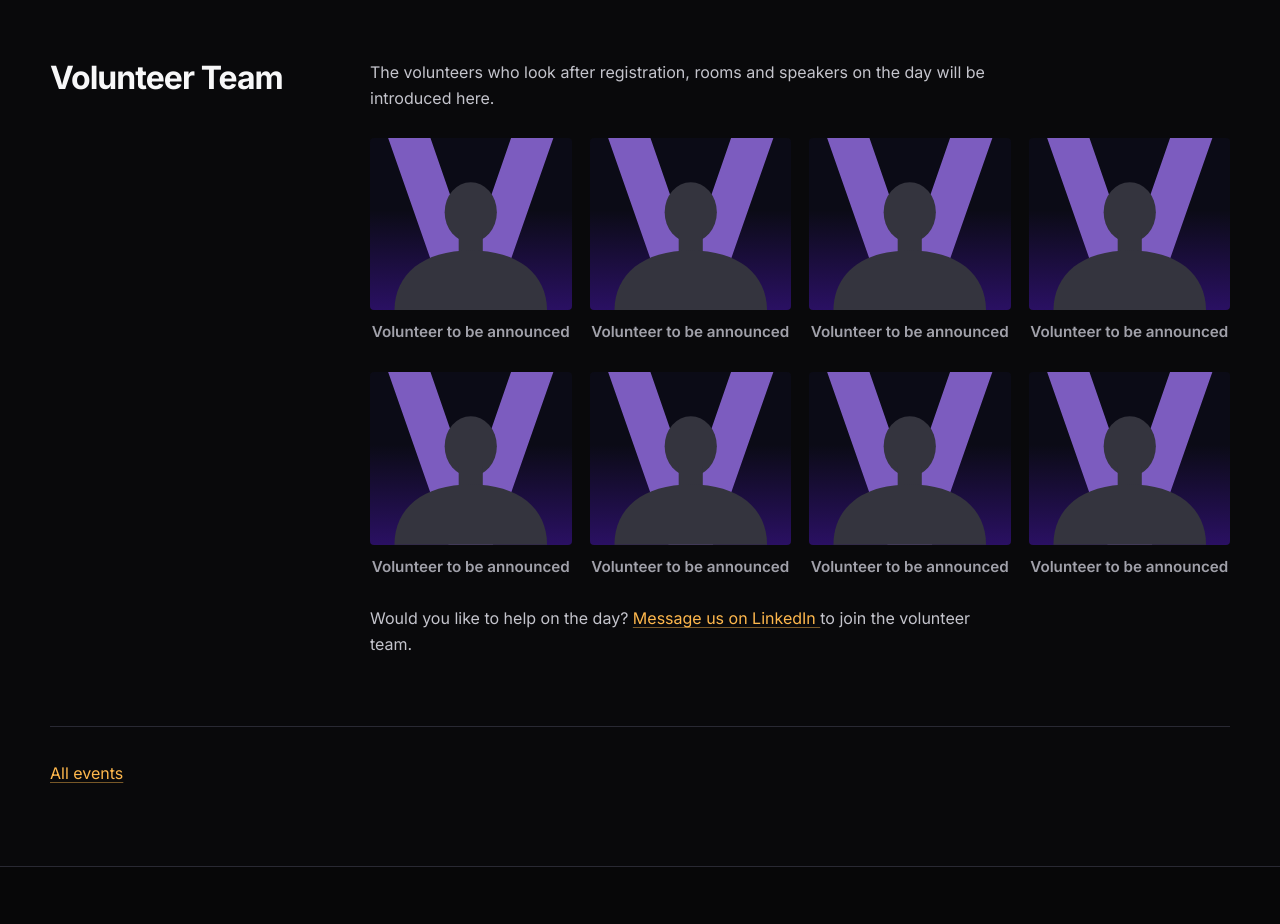
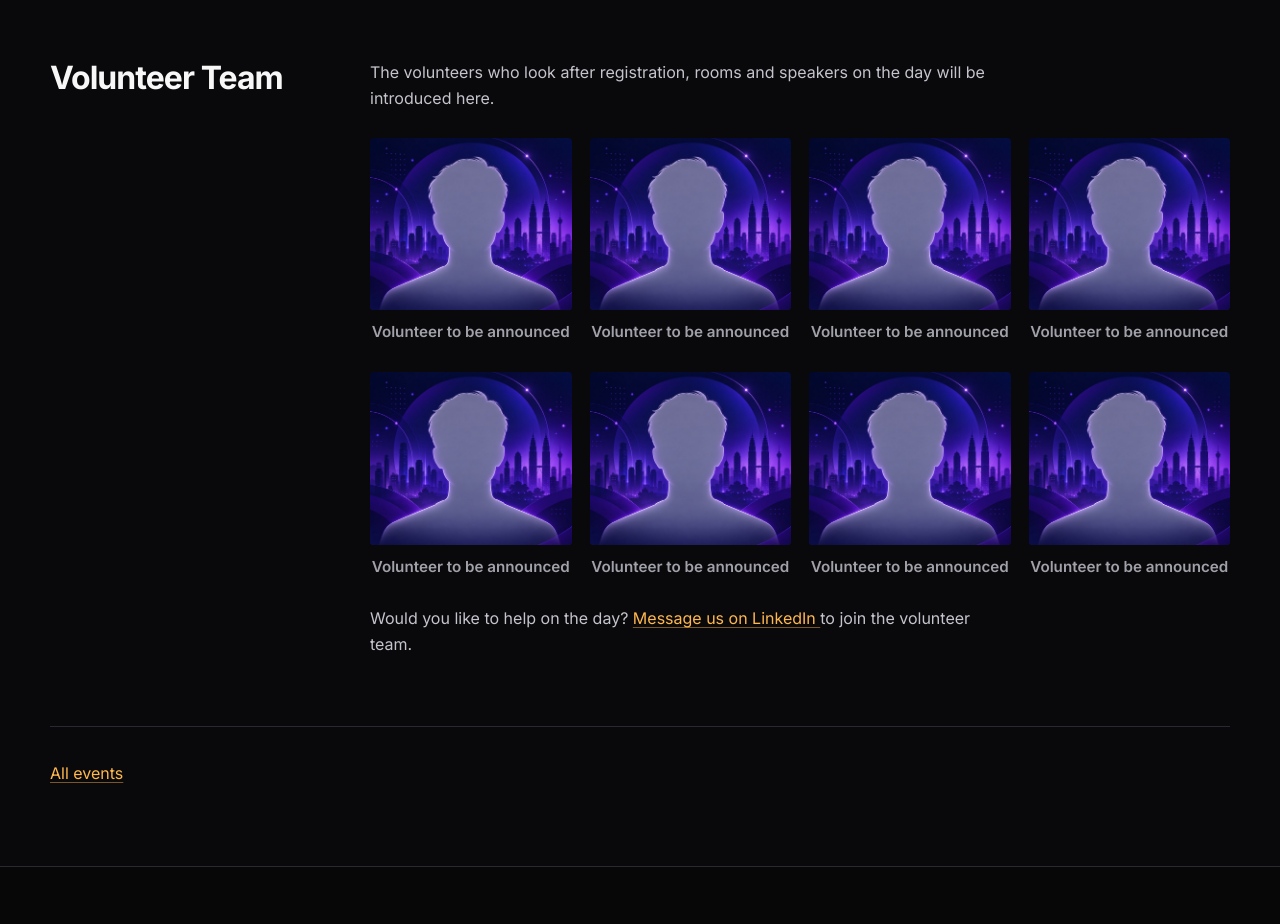
Before and after one commit to awsugaimlkl/website, an Astro site: page /events/community-day-2026 in a window 1280 px wide. Shown: the part 5760-6684 px from the top of the page. Built offline with nearby package versions, Linux system fonts and the light colour scheme; Astro itself is replaced by a stand-in of ours.

Commit message:
Use the skyline illustration for empty volunteer tiles
Tiles for volunteers not yet named now show a silhouette in front of
the Kuala Lumpur skyline (src/assets/volunteer-placeholder.jpg) in
place of the grey figure and V.

```diff
--- a/src/components/Volunteer.astro
+++ b/src/components/Volunteer.astro
@@ -1,9 +1,12 @@
 ---
 import { Image } from "astro:assets";
+import placeholderArt from "../assets/volunteer-placeholder.jpg";
 
 // One tile in the Community Day "Volunteer Team" grid: a purple V behind a
 // black-and-white photo, with the name underneath.
-// placeholder: an empty tile for a volunteer who has not been named yet.
+// placeholder: an empty tile for a volunteer who has not been named yet. It shows
+// the illustration in src/assets/volunteer-placeholder.jpg (a silhouette in front
+// of the Kuala Lumpur skyline) instead of the V.
 //
 // Photos live in src/assets/volunteers. A PNG or WebP with the background
 // removed sits in front of the V, like a cut-out. A JPG fills the whole tile.
@@ -34,16 +37,21 @@ const widths = [...new Set([280, maxWidth].filter((w) => w <= maxWidth))];
 
 <article class:list={["volunteer", { empty: placeholder, extra }]} aria-hidden={placeholder ? "true" : undefined}>
   <div class="tile">
-    <svg class="v" viewBox="0 0 100 86" preserveAspectRatio="none" aria-hidden="true">
-      <polygon points="9,0 30,0 50,58 70,0 91,0 61,86 39,86" />
-    </svg>
+    {!placeholder && (
+      <svg class="v" viewBox="0 0 100 86" preserveAspectRatio="none" aria-hidden="true">
+        <polygon points="9,0 30,0 50,58 70,0 91,0 61,86 39,86" />
+      </svg>
+    )}
 
     {placeholder ? (
-      <svg class="figure" viewBox="0 0 100 86" preserveAspectRatio="xMidYMax meet" aria-hidden="true">
-        <ellipse cx="50" cy="37" rx="13" ry="15" />
-        <path d="M44 47h12v12H44z" />
-        <path d="M12 86c0-18 14-30 38-30s38 12 38 30z" />
-      </svg>
+      <Image
+        class="art"
+        src={placeholderArt}
+        alt=""
+        width={560}
+        widths={[280, 560]}
+        sizes="(max-width: 760px) 50vw, 220px"
+      />
     ) : image ? (
       <Image
         class:list={["photo", cutout ? "cutout" : "fill"]}
@@ -140,13 +148,15 @@ const widths = [...new Set([280, maxWidth].filter((w) => w <= maxWidth))];
   letter-spacing: -.03em;
 }
 
-/* An unnamed volunteer: a grey figure where the photo will go */
-.figure {
+/* An unnamed volunteer: the placeholder illustration fills the tile, in colour */
+.art {
   position: absolute;
   inset: 0;
+  display: block;
   width: 100%;
   height: 100%;
-  fill: #34343e;
+  object-fit: cover;
+  object-position: center 40%;
 }
 
 .name {
```
Also changed, not shown: README.md, src/assets/volunteer-placeholder.jpg (added).
